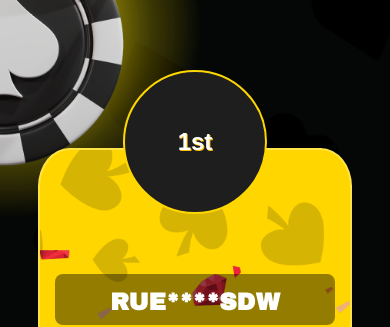
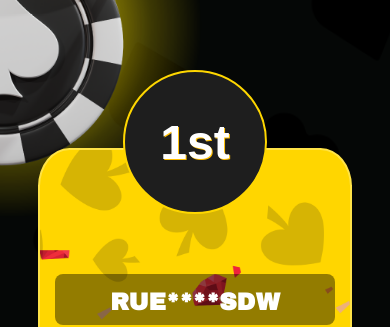
Before and after one commit to noorb404/leaderBoard, a plain HTML site: page leader/index.html in a window 390 px wide. Shown: the part 324-651 px from the top of the page. Drawn offline with Linux system fonts and the light colour scheme; a web font is replaced by a local one.

Commit message:
Update styles.css

```diff
--- a/leader/styles.css
+++ b/leader/styles.css
@@ -502,7 +502,7 @@ body {
     .grade-badge {
         width: 140px;
         height: 140px;
-        font-size: 1.5rem; /* Smaller badge font size */
+        font-size: 3rem; /* Smaller badge font size */
     }
 
     /* Adjust card hover effect */
```
